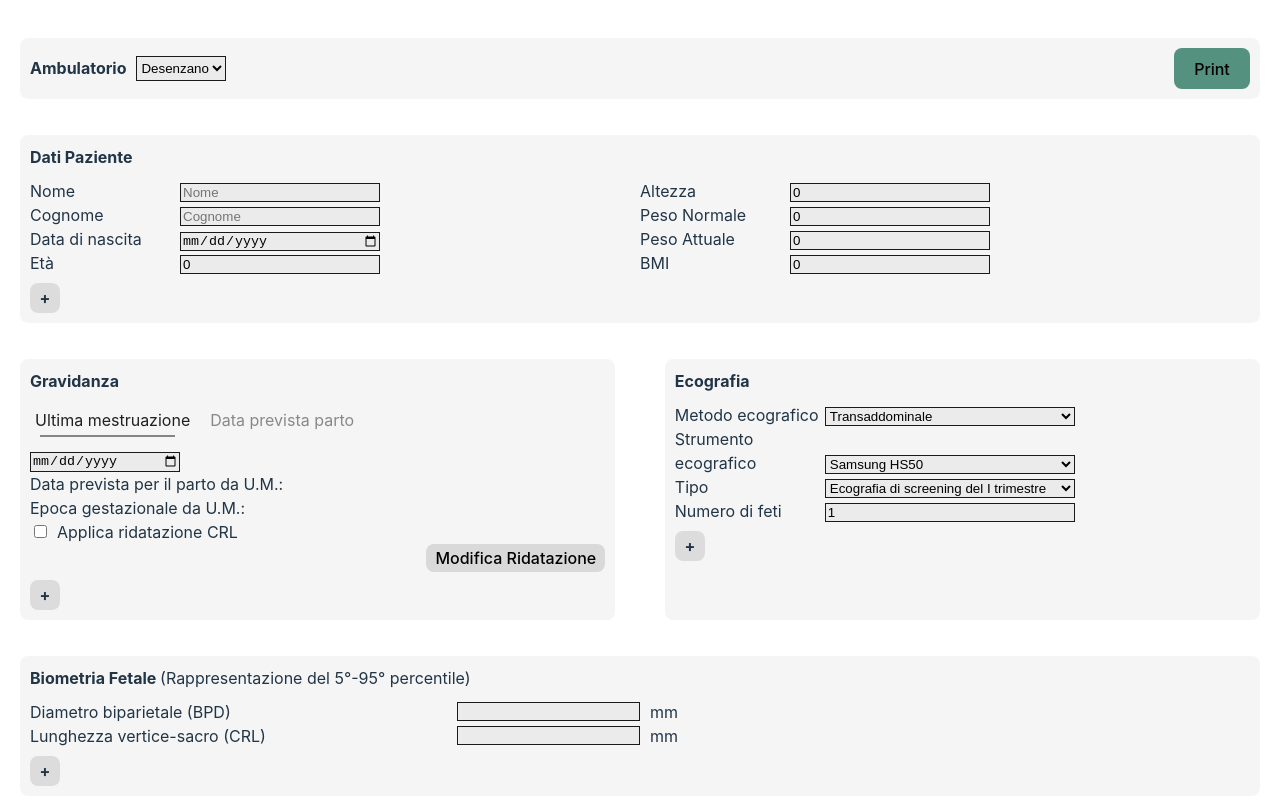
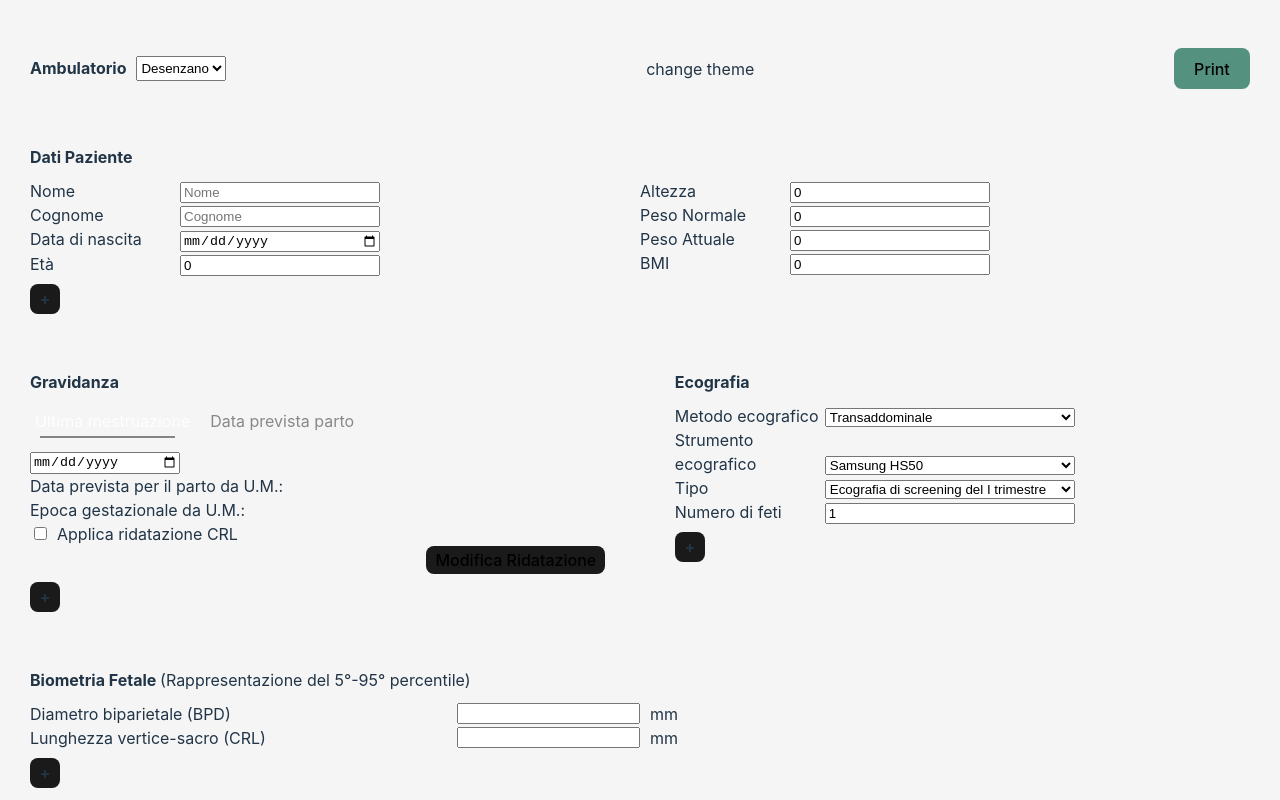
Before and after one commit to SbalzerDavide/formForPrint, a Vue app: page / in a window 1280 px wide. Both pictures are taken after a click on the button "Crea nuovo". Shown: the top 800 px of the page. Built offline with nearby package versions, Linux system fonts and the light colour scheme.

Commit message:
theme by class for change

```diff
--- a/src/App.vue
+++ b/src/App.vue
@@ -10,7 +10,14 @@ export default {
       showForm: false,
     }
   },
-  created(){
+  mounted(){
+    let theme = localStorage.getItem("theme");
+    if(theme === "dark"){
+      document.body.classList.add("theme-dark");
+    } else if(theme === "light"){
+      document.body.classList.add("theme-light");
+    }
+    this.$refs.openApp.focus();
   },
   methods:{
     openForm(){
@@ -26,7 +33,7 @@ export default {
     <h1>
       App per chiarella
     </h1>
-    <button class="create-new" @click="openForm">Crea nuovo</button>
+    <button ref="openApp" class="create-new" @click="openForm">Crea nuovo</button>
   </div>
   <Form v-else/>
 </template>
@@ -35,5 +42,4 @@ export default {
   button.create-new{
     background: #55917F;
   }
-
 </style>
--- a/src/assets/form.scss
+++ b/src/assets/form.scss
@@ -424,14 +424,16 @@
     background: #55917F;
   }
 }
-@media (prefers-color-scheme: light) {
+// @media (prefers-color-scheme: light) {
+.theme-light{
   .form{
     section{
-      background-color: rgba(0, 0, 0, .04);
+      // background-color: rgba(0, 0, 0, .04);
+      background-color: rgba(230, 175, 46, .15);
       .more-info{
         .add-more{
-          background-color: rgba(0, 0, 0, .1);
-
+          // background-color: rgba(0, 0, 0, .1);s
+          background-color: rgba(229, 190, 237, .5);
         }
       }
       &.anatomy{
--- a/src/assets/print.scss
+++ b/src/assets/print.scss
@@ -196,7 +196,8 @@
   }
 }
 
-@media (prefers-color-scheme: light) {
+// @media (prefers-color-scheme: light) {
+.theme-light{
   .print{
     border: 1px solid #242424;
   }
--- a/src/components/Form.vue
+++ b/src/components/Form.vue
@@ -435,6 +435,17 @@ export default {
     },
   },
   methods:{
+    changeTheme(){
+      if(document.body.classList.contains("theme-light")){
+        document.body.classList.remove("theme-light");
+        document.body.classList.add("theme-dark");
+        localStorage.setItem("theme", "dark")
+      } else if(document.body.classList.contains("theme-dark")){
+        document.body.classList.remove("theme-dark");
+        document.body.classList.add("theme-light");
+        localStorage.setItem("theme", "light")
+      }
+    },
     changeBirth(){
       let today = dayjs();
       let dateOfBirth = dayjs(this.dateOfBirth);
@@ -846,6 +857,7 @@ export default {
           <option value="Pralboino">Pralboino</option>
         </select>
       </div>
+      <div @click="changeTheme" class="theme">change theme</div>
       <button class="print" @click="print">
         Print
       </button>
--- a/src/components/PopupMessage.vue
+++ b/src/components/PopupMessage.vue
@@ -121,7 +121,8 @@ export default {
       color: #721c24;
     }
   }
-  @media (prefers-color-scheme: light) {
+  // @media (prefers-color-scheme: light) {
+  .theme-light{
     .popup-message{
       background-color: white;
       border: 1px solid #444;
--- a/src/style.css
+++ b/src/style.css
@@ -1,18 +1,24 @@
-:root {
+:root{
   font-family: Inter, Avenir, Helvetica, Arial, sans-serif;
   font-size: 16px;
   line-height: 24px;
   font-weight: 400;
 
-  color-scheme: light dark;
+  /* color-scheme: light dark;
   color: rgba(255, 255, 255, 0.87);
-  background-color: #242424;
+  background-color: #242424; */
 
   font-synthesis: none;
   text-rendering: optimizeLegibility;
   -webkit-font-smoothing: antialiased;
   -moz-osx-font-smoothing: grayscale;
   -webkit-text-size-adjust: 100%;
+}
+
+:root{
+  /* :root .theme-dark{ */
+  color: rgba(255, 255, 255, 0.87);
+  background-color: #242424;
 }
 
 *{
@@ -93,11 +99,10 @@ button:focus-visible {
   display: flex;
 }
 
-@media (prefers-color-scheme: light) {
+/* @media (prefers-color-scheme: light) {
   :root {
     color: #213547;
-    background-color: #ffffff;
-    /* background-color: rgba(0, 0, 0, .04); */
+    background-color: rgba(0, 0, 0, .04);
   }
   a:hover {
     color: #747bff;
@@ -105,4 +110,15 @@ button:focus-visible {
   button {
     background-color: #d9d9d9;
   }
-}
+} */
+  :root{
+    /* :root .theme-light{ */
+    color: #213547;
+    background-color: rgba(0, 0, 0, .04);
+  }
+  .theme-light a:hover {
+    color: #747bff;
+  }
+  .theme-light button {
+    background-color: #d9d9d9;
+  }
```
Also changed, not shown: 2 other files (tests, documents, lock files or other folders).
